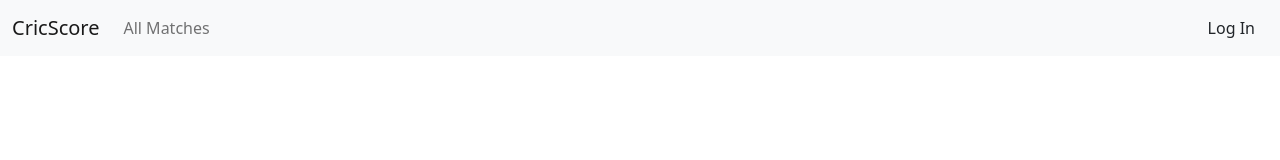
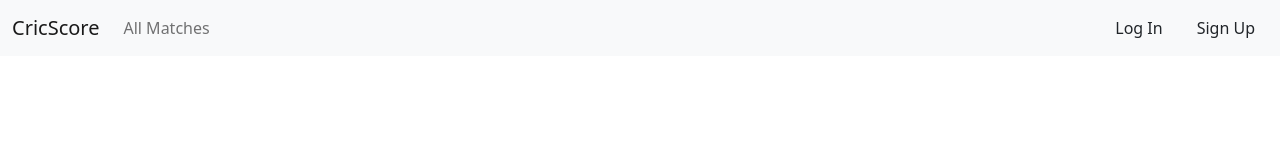
Before and after one commit to lootfold-humber/cricscore-ui, an Angular app: page / in a window 1280 px wide. Shown: the top 160 px of the page. Built offline with nearby package versions, Linux system fonts and the light colour scheme.

Commit message:
update nav

```diff
--- a/src/app/nav/nav.component.html
+++ b/src/app/nav/nav.component.html
@@ -42,7 +42,10 @@
         </li>
       </ul>
     </div>
-    <button class="btn" *ngIf="!loggedIn" (click)="onLogin()">Log In</button>
+    <button class="btn" *ngIf="!loggedIn" routerLink="/login">Log In</button>
+    <button class="btn ms-2" *ngIf="!loggedIn" routerLink="/signup">
+      Sign Up
+    </button>
     <button class="btn" *ngIf="loggedIn" (click)="onLogout()">Logout</button>
   </div>
 </nav>
--- a/src/app/nav/nav.component.ts
+++ b/src/app/nav/nav.component.ts
@@ -40,9 +40,4 @@ export class NavComponent implements OnInit {
     this.userIdService.clearUserId();
     this.router.navigateByUrl('/allmatches');
   }
-
-  onLogin() {
-    this.userIdService.clearUserId();
-    this.router.navigateByUrl('/login');
-  }
 }
```
